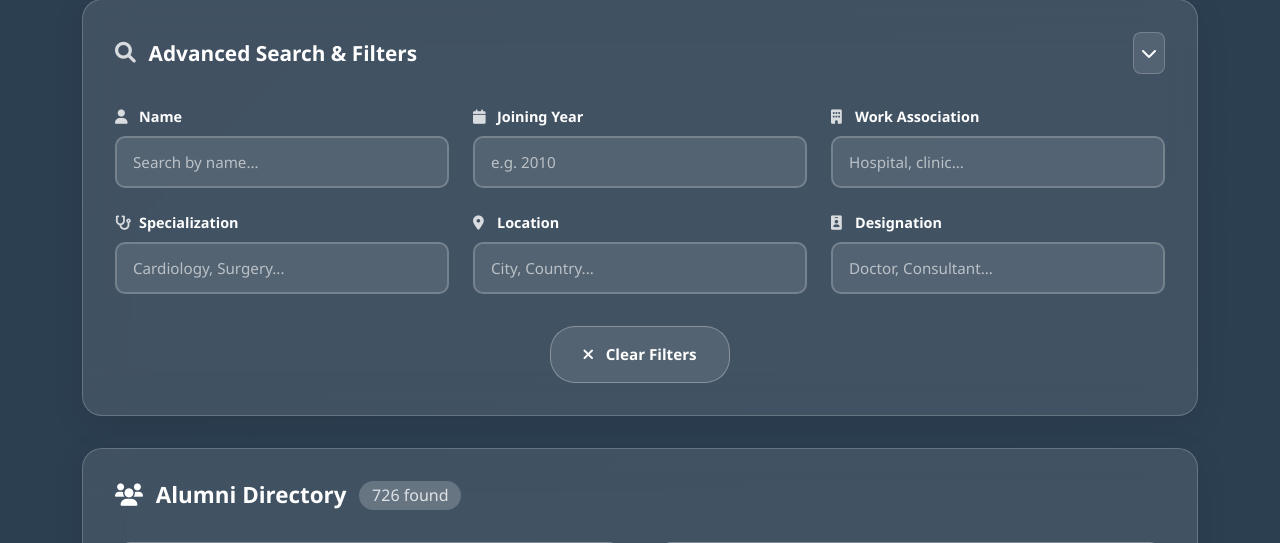
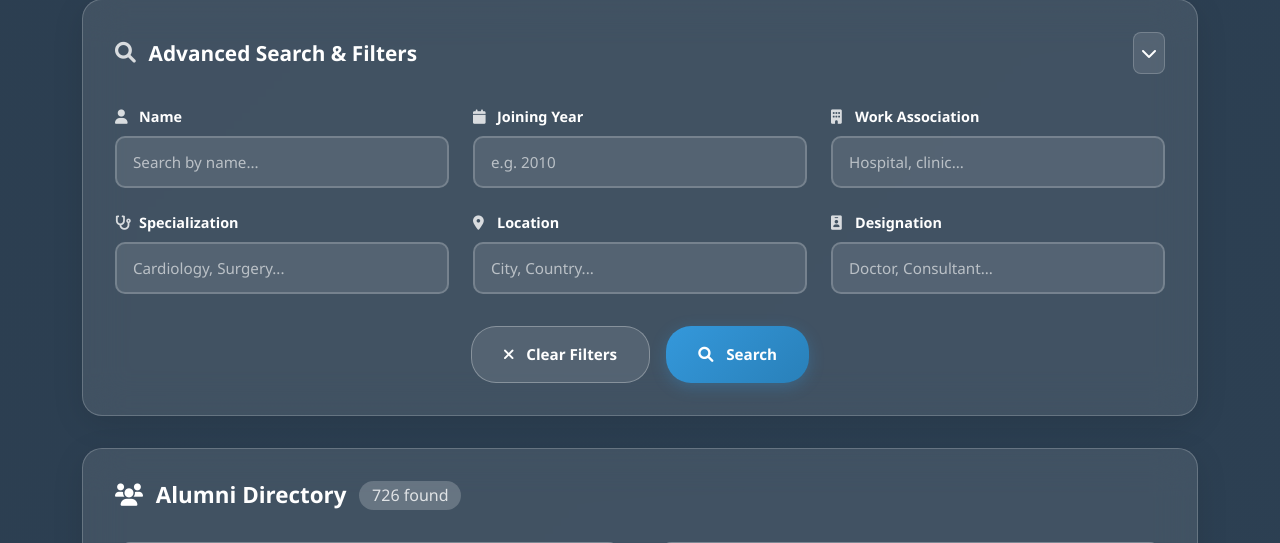
Before and after one commit to praveshgrewal/UCMS, a Django app: page /admin-panel/ in a window 1280 px wide. Shown: the part 1069-1612 px from the top of the page. Run offline with Django 5.2, Linux system fonts and the light colour scheme; a user stored in the database is signed in; data comes from the database, SQL or seed files in the repository; some libraries are stand-ins or nearby versions.

Commit message:
Update admin_panel.html

```diff
--- a/templates/alumni/admin_panel.html
+++ b/templates/alumni/admin_panel.html
@@ -282,6 +282,10 @@
                                 <i class="fas fa-times"></i>
                                 <span>Clear Filters</span>
                             </button>
+                             <button type="button" class="search-btn primary" onclick="performSearch()">
+        <i class="fas fa-search"></i>
+        <span>Search</span>
+    </button>
                         </div>
                     </form>
                 </div>
```
